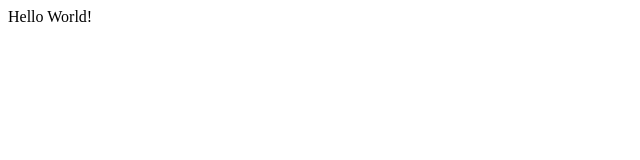
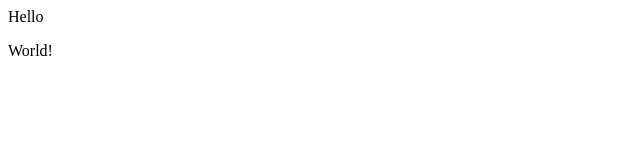
Before and after one commit to Kandor-byte/demo-repo, a plain HTML site: page index.html in a window 1280 px wide. Shown: the whole page, without its empty margins (0-640 px from the left). Drawn offline with Linux system fonts and the light colour scheme.

Commit message:
added World

```diff
--- a/index.html
+++ b/index.html
@@ -2,10 +2,8 @@
 
 <html>
 
-<div>
+<div>Hello</div>
 
-Hello World!
-
-</div>
+<p>World!</p>
 
 </html>
```
